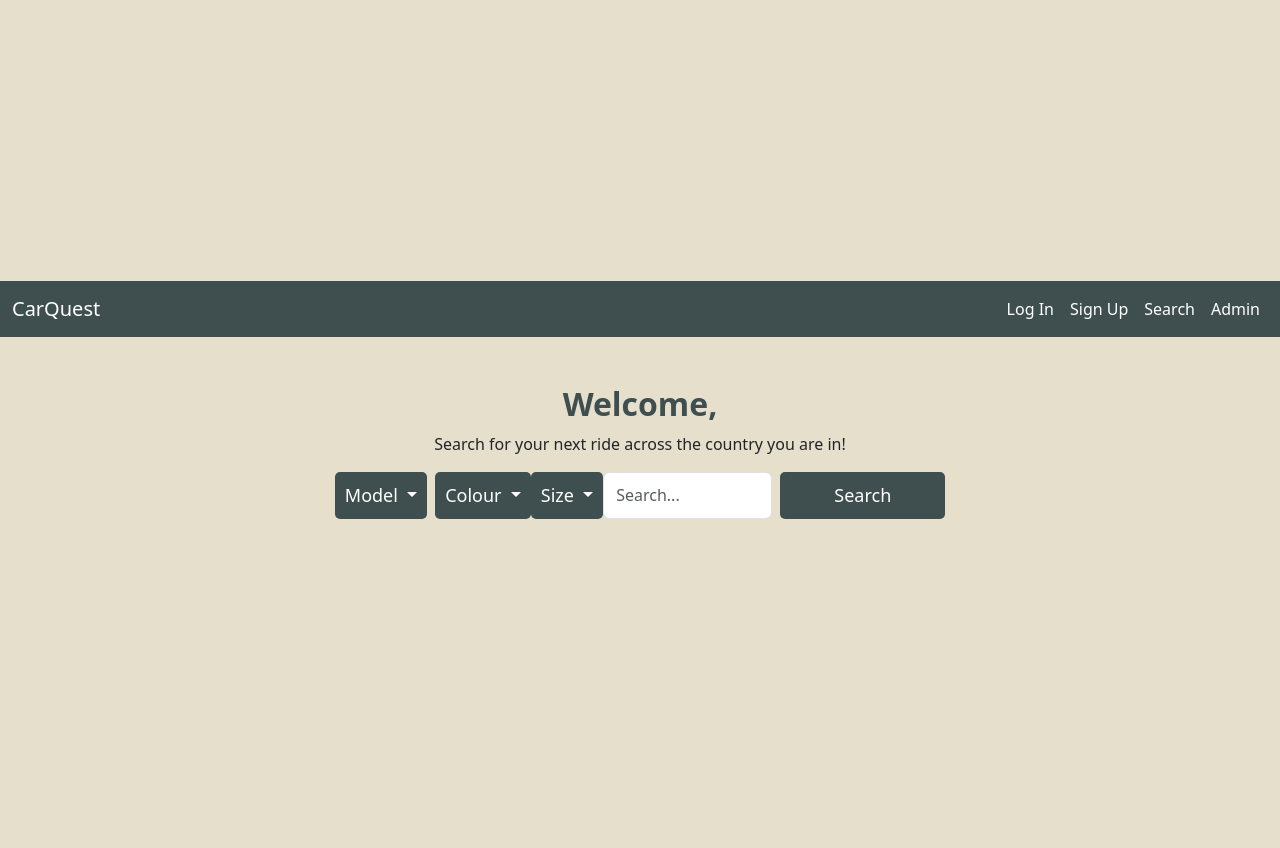
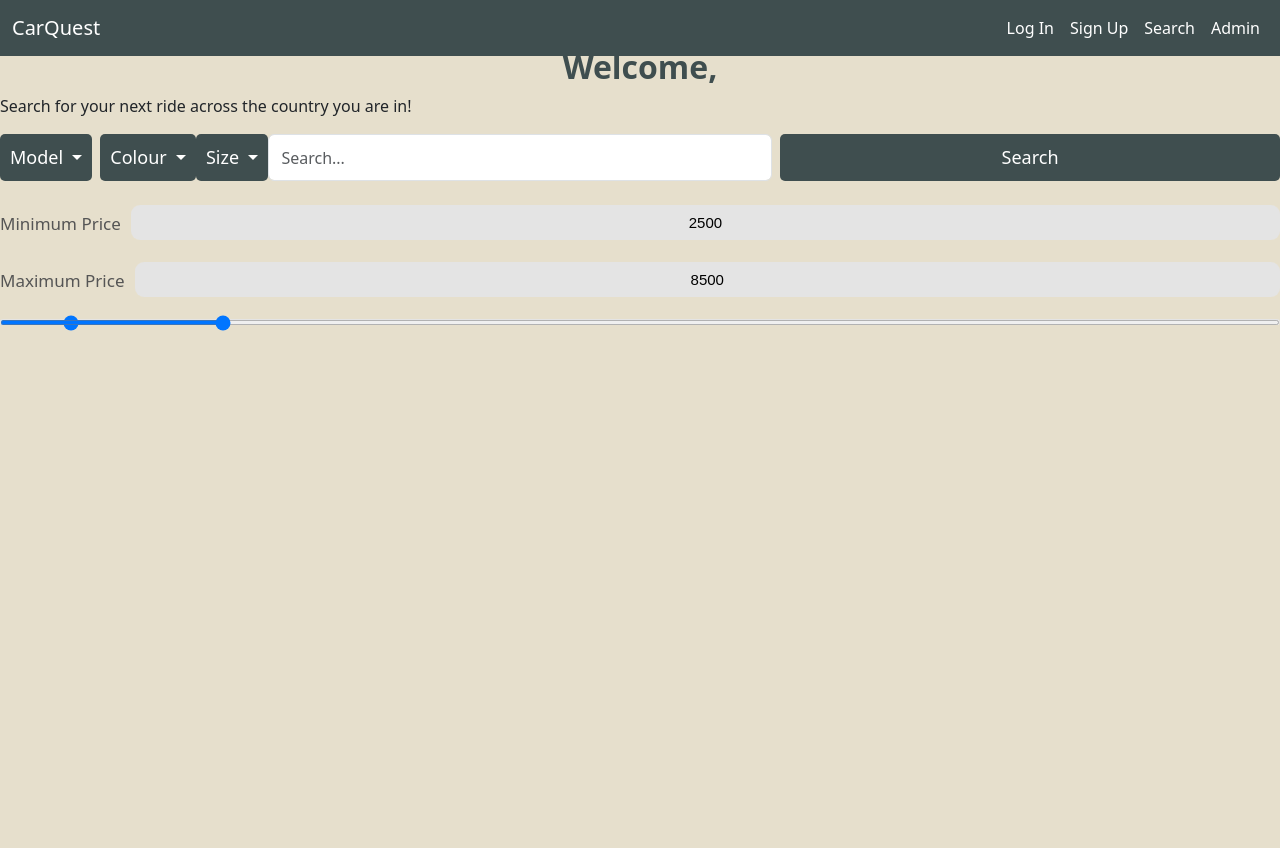
Before and after one commit to Asmaa-Ghanem/Car-Rental-System, a PHP site: page /customer/customer_dashboard.html in a window 1280 px wide. Before the commit the page ends 519 px from the top, so only its background shows below. Run offline with PHP 8.4, Linux system fonts and the light colour scheme.

Commit message:
added customer page

```diff
--- a/car_rental_system/customer/customer_dashboard.html
+++ b/car_rental_system/customer/customer_dashboard.html
@@ -7,10 +7,11 @@
     <link href="https://cdn.jsdelivr.net/npm/bootstrap@5.3.0-alpha3/dist/css/bootstrap.min.css" rel="stylesheet">
     <link href="../home-styles.css" rel="stylesheet">
     <link href="../styles.css" rel="stylesheet">
+    <link href="customer_dashboard_style.css" rel="stylesheet" href="">
 
 </head>
 <body>
-    <header class=" navbar navbar-expand-lg navbar-dark">
+    <header class="navbar navbar-expand-lg navbar-dark fixed-top">
         <div class="container-fluid">
             <a class="navbar-brand" href="#">CarQuest</a>
             <button class="navbar-toggler" type="button" data-bs-toggle="collapse" data-bs-target="#navbarNav"
@@ -20,13 +21,13 @@
             <div class="collapse navbar-collapse" id="navbarNav">
                 <ul class="navbar-nav ms-auto">
                     <li class="nav-item">
-                        <a class="nav-link" href="customer_registration/login.html">Log In</a>
+                        <a class="nav-link" href="../customer_registration/login.html">Log In</a>
                     </li>
                     <li class="nav-item">
-                        <a class="nav-link" href="customer_registration/signup.html">Sign Up</a>
+                        <a class="nav-link" href="../customer_registration/signup.html">Sign Up</a>
                     </li>
                     <li class="nav-item">
-                        <a class="nav-link" href="search.html">Search</a>
+                        <a class="nav-link" href="../search.html">Search</a>
                     </li>
                     <li class="nav-item">
                         <a class="nav-link" href="admin/admin_login.html">Admin</a>
@@ -84,9 +85,34 @@
             <input type="text" class="form-control me-2" placeholder="Search..." aria-label="Search">
             <button type="submit" class="btn btn-primary">Search</button>
           </form>
+          <br>
+
+          <div class="price-input-container">
+                <div class="price-input">
+                    <div class="price-field">
+                        <span>Minimum Price</span>
+                        <input type="number" class="min-input" value="2500">
+                    </div>
+                    <div class="price-field">
+                        <span>Maximum Price</span>
+                        <input type="number" class="max-input" value="8500">
+                    </div>
+                </div>
+                <div class="slider-container">
+                    <div class="price-slider"> </div>
+                </div>
+            </div>
+
+            <div class="range-input">
+                <input type="range" class="min-range" min="0" max="50000" value="2500" step="100">
+                <input type="range" class="max-range" min="0" max="50000" value="8500" step="100">
+              </div>
     </section>
 
-    <script src="https://cdn.jsdelivr.net/npm/@popperjs/core@2.11.6/dist/umd/popper.min.js"></script>
+    <section>
+        <!-- add section for customer summary of previous reservs -->
+    </section>
+    <script src="customer_dashboard.js"></script>
     <script src="https://cdn.jsdelivr.net/npm/bootstrap@5.3.0-alpha3/dist/js/bootstrap.min.js"></script>
     <script src="https://cdnjs.cloudflare.com/ajax/libs/bootstrap/5.3.0/js/bootstrap.bundle.min.js"></script>
 </body>
--- a/car_rental_system/customer/customer_dashboard.js
+++ b/car_rental_system/customer/customer_dashboard.js
@@ -0,0 +1,41 @@
+document.addEventListener('DOMContentLoaded', ()=>{
+    const dropdownItems = document.querySelectorAll('#searchModel ~ .dropdown-menu .dropdown-item');
+    const dropdownButton = document.getElementById('searchModel');
+    dropdownItems.forEach(item=>
+    {
+        item.addEventListener('click', ()=>
+        {
+            dropdownButton.textContent = item.textContent;
+        }
+        );
+
+    });
+});
+
+document.addEventListener('DOMContentLoaded', ()=>{
+    const dropdownItems = document.querySelectorAll('#searchColor ~ .dropdown-menu .dropdown-item');
+    const dropdownButton = document.getElementById('searchColor');
+    dropdownItems.forEach(item=>
+    {
+        item.addEventListener('click', ()=>
+        {
+            dropdownButton.textContent = item.textContent;
+        }
+        );
+
+    });
+});
+
+document.addEventListener('DOMContentLoaded', ()=>{
+    const dropdownItems = document.querySelectorAll('#searchSize ~ .dropdown-menu .dropdown-item');
+    const dropdownButton = document.getElementById('searchSize');
+    dropdownItems.forEach(item=>
+    {
+        item.addEventListener('click', ()=>
+        {
+            dropdownButton.textContent = item.textContent;
+        }
+        );
+
+    });
+});
--- a/car_rental_system/customer/customer_dashboard_style.css
+++ b/car_rental_system/customer/customer_dashboard_style.css
@@ -0,0 +1,98 @@
+
+/* search-bar{
+    background: #fff;
+    width: 200%;
+    max-width: 1000px;
+    display: flex;
+    padding: 3px;
+    border-radius: 4px;
+    align-items:center ;
+} */
+
+.range-control{
+    position: relative;
+    display: flex;
+    justify-content: space-between;
+}
+
+.price-input-container {
+    width: 100%;
+}
+
+.price-input .price-field {
+    display: flex;
+    margin-bottom: 22px;
+}
+
+.price-field span {
+    margin-right: 10px;
+    margin-top: 6px;
+    font-size: 17px;
+}
+
+.price-field input {
+    flex: 1;
+    height: 35px;
+    font-size: 15px;
+    font-family: "DM Sans", sans-serif;
+    border-radius: 9px;
+    text-align: center;
+    border: 0px;
+    background: #e4e4e4;
+}
+
+.price-input {
+    width: 100%;
+    font-size: 19px;
+    color: #555;
+}
+
+/* Remove Arrows/Spinners */
+input::-webkit-outer-spin-button,
+input::-webkit-inner-spin-button {
+    -webkit-appearance: none;
+    margin: 0;
+}
+
+.slider-container {
+    width: 100%;
+}
+
+.slider-container {
+    height: 6px;
+    position: relative;
+    background: #e4e4e4;
+    border-radius: 5px;
+}
+
+.slider-container .price-slider {
+    height: 100%;
+    left: 25%;
+    right: 15%;
+    position: absolute;
+    border-radius: 5px;
+}
+
+.range-input {
+    position: relative;
+}
+
+.range-input input {
+    position: absolute;
+    width: 100%;
+    height: 5px;
+    background: none;
+    top: -5px;
+    pointer-events: none;
+    cursor: pointer;
+
+}
+
+input[type="range"]::-webkit-slider-thumb {
+    height: 18px;
+    width: 18px;
+    border-radius: 70%;
+    background: #555;
+    pointer-events: auto;
+    -webkit-appearance: none;
+}
--- a/car_rental_system/customer_registration/login.php
+++ b/car_rental_system/customer_registration/login.php
@@ -1,4 +1,5 @@
 <?php
+ob_start();
 $errorMessage = "";
 
 if ($_SERVER["REQUEST_METHOD"] == "POST") {
@@ -21,7 +22,9 @@
         $stmt->fetch();
 
         if ($password === $storedPassword) {
-            echo "Welcome, " . htmlspecialchars($name) . "!";
+            //echo "Welcome, " . htmlspecialchars($name) . "!";
+            header("Location: ../customer/customer_dashboard.html");
+            exit();
         } else {
             echo "<script>
                     alert('Incorrect password!');
@@ -38,4 +41,5 @@
     $stmt->close();
     $conn->close();
 }
+ob_end_flush();
 ?>
--- a/car_rental_system/customer_registration/registration-styles.css
+++ b/car_rental_system/customer_registration/registration-styles.css
@@ -1,3 +1,4 @@
+
 html, body {
     margin: 0;
     padding: 0;
@@ -9,9 +10,8 @@
     display: flex;
     justify-content: center;
     align-items: center;
-    height: 100vh; /*remove if scrolling needed*/
+     /*remove if scrolling needed*/
     margin: 0;
-    overflow-y: auto;
 }
 
 h2 {
--- a/car_rental_system/home-styles.css
+++ b/car_rental_system/home-styles.css
@@ -3,10 +3,9 @@
 body, html {
     height: 100%;
     margin: 0;
-    display: flex;
+    display: block;
     flex-direction: column;
 }
-
 main, header, footer {
     width: 100%;
 }
```
Also changed, not shown: car_rental_system/customer_registration/login.html (+7 -5 lines), car_rental_system/customer_registration/signup.html (+25 -1 lines).
